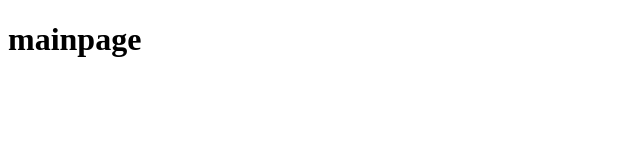
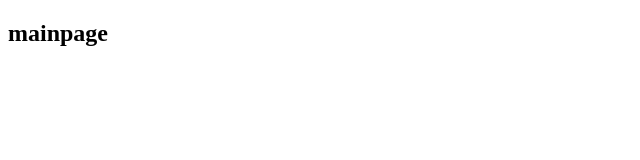
Before and after one commit to yuichimukai/github_test, a plain HTML site: page index.html in a window 1280 px wide. Shown: the whole page, without its empty margins (0-640 px from the left). Drawn offline with Linux system fonts and the light colour scheme.

Commit message:
change index.html tag

```diff
--- a/index.html
+++ b/index.html
@@ -7,6 +7,6 @@
   <title>Document</title>
 </head>
 <body>
-  <h1>mainpage</h1>
+  <h2>mainpage</h2>
 </body>
 </html>
```
